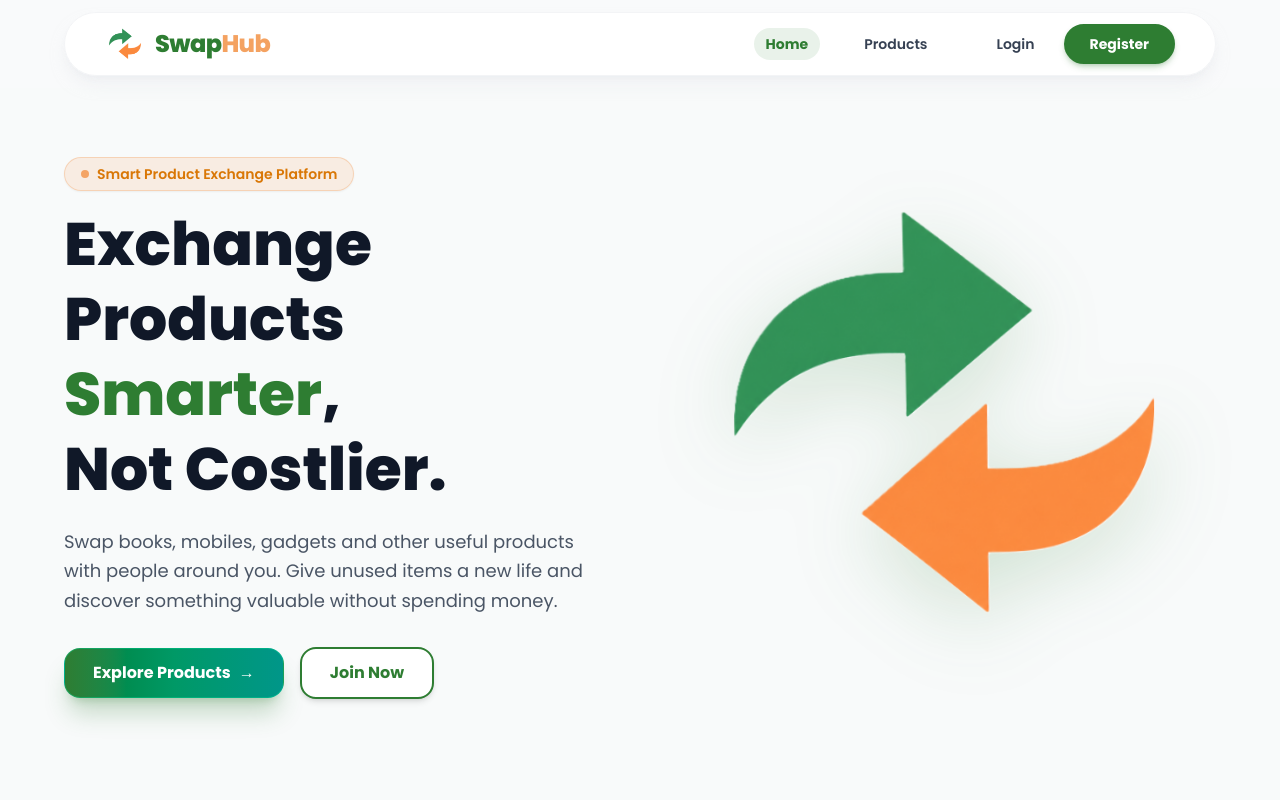
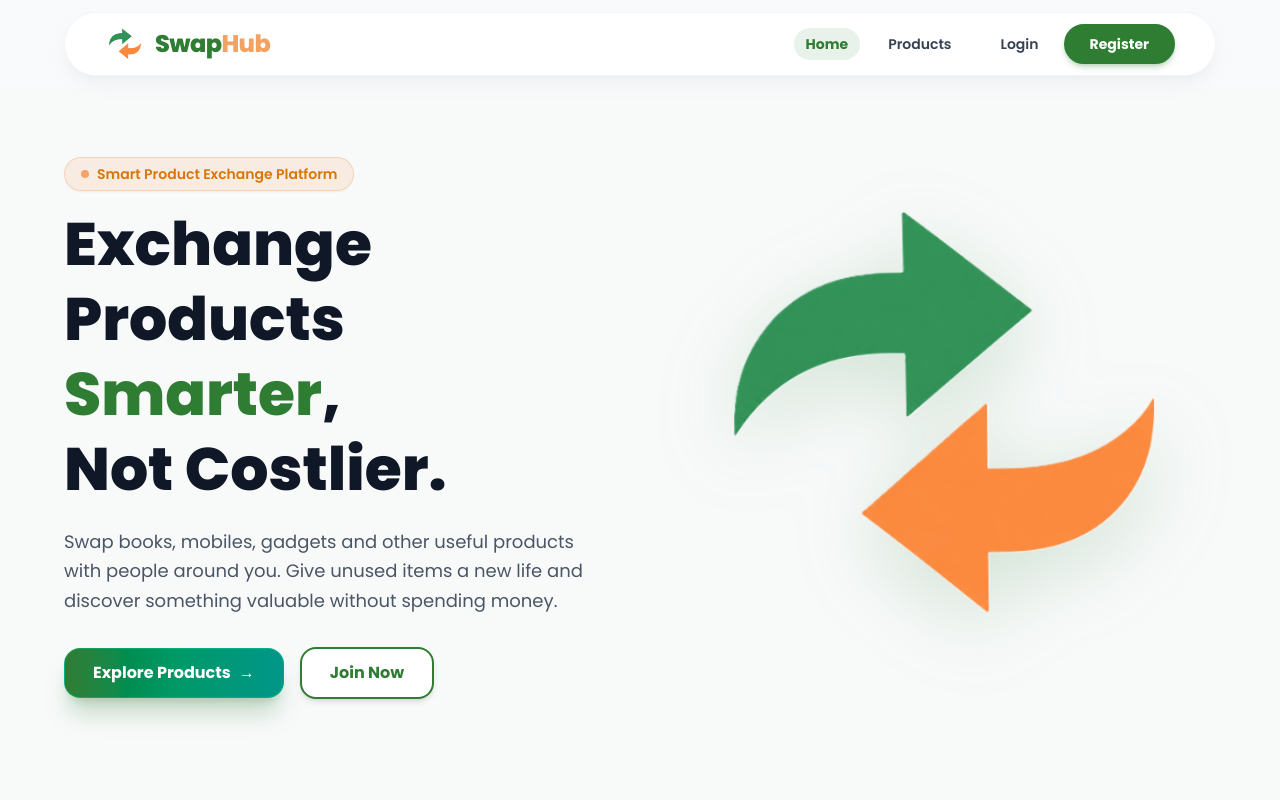
Before and after one commit to Amanverma45/swapHub, a React (Vite) app in the folder Frontend/hub/: page / in a window 1280 px wide. Shown: the top 800 px of the page. Built offline with nearby package versions, Linux system fonts and the light colour scheme; no server answers.

Commit message:
reduce desktop navbar spacing between links and buttons

```diff
--- a/Frontend/hub/src/Components/Navbar.jsx
+++ b/Frontend/hub/src/Components/Navbar.jsx
@@ -79,7 +79,7 @@ const Navbar = () => {
           </div>
 
           {/* Desktop Nav Links */}
-          <div className="hidden md:flex items-center gap-6 lg:gap-8 font-semibold text-sm">
+          <div className="hidden md:flex items-center gap-3 lg:gap-4 font-semibold text-sm">
             <Link
               to="/"
               className={`px-3 py-1.5 rounded-full transition-all duration-200 ${
@@ -103,7 +103,7 @@ const Navbar = () => {
             </Link>
 
             {!token ? (
-              <div className="flex items-center gap-3 ml-2">
+              <div className="flex items-center gap-2 ml-1">
                 <Link
                   to="/login"
                   className={`px-4 py-2 rounded-full border border-transparent transition-all duration-200 ${
```
